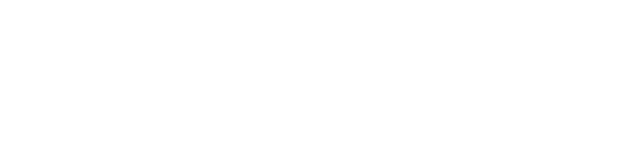
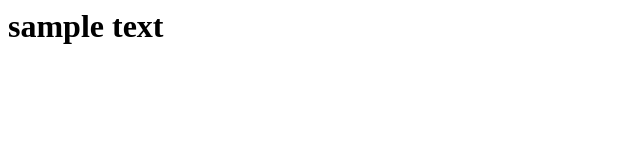
Before and after one commit to 1337Crakker/somuchgames-site, a plain HTML site: page index.html in a window 1280 px wide. Shown: the whole page, without its empty margins (0-640 px from the left). Drawn offline with Linux system fonts and the light colour scheme.

Commit message:
Update index.html

```diff
--- a/index.html
+++ b/index.html
@@ -6,6 +6,6 @@
     <meta name="viewport" content="width=device-width, initial-scale=1.0">
 </head>
 <body>
-
+    <h1>sample text</h1>
 </body>
 </html>
```
